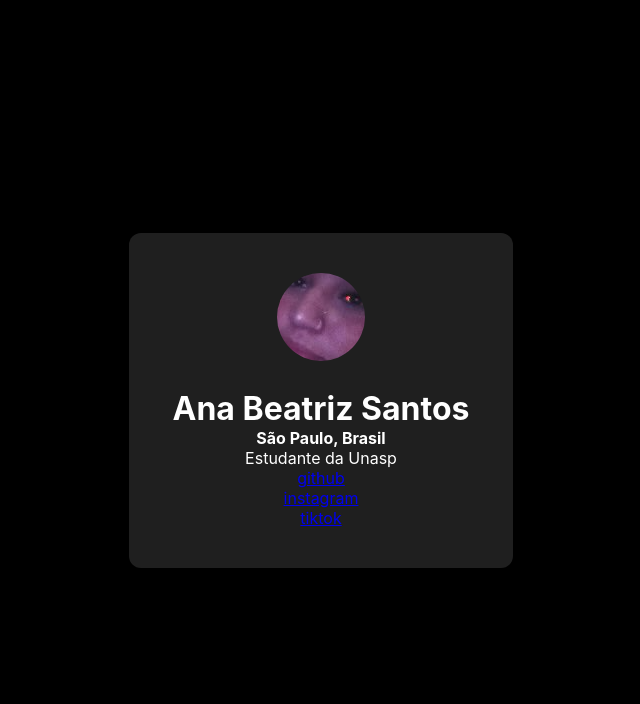
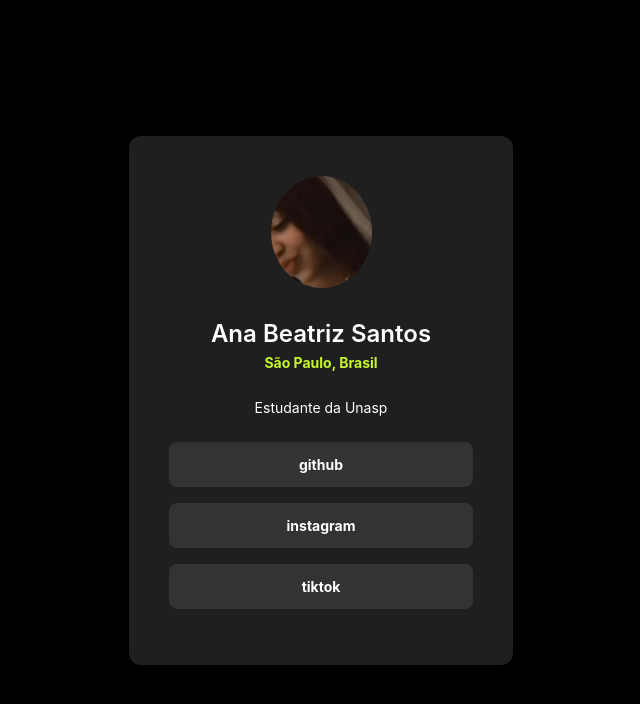
Before and after one commit to ana-beatrizzz/link-tree, a plain HTML site: page index.html in a window 1280 px wide. Shown: the whole page, without its empty margins (319-959 px from the left). Drawn offline with Linux system fonts and the light colour scheme.

Commit message:
trabalho finalizado

```diff
--- a/index.html
+++ b/index.html
@@ -8,7 +8,7 @@
 </head>
 <body>
     <div>
-        <img src="bsantos.png" alt="">
+        <img src="Screenshot_4.png" alt="">
         <h1>Ana Beatriz Santos</h1>
         <strong>São Paulo, Brasil</strong>
         <p>Estudante da Unasp</p>
--- a/style.css
+++ b/style.css
@@ -41,3 +41,43 @@
        list-style: none;
        color: var(--white);
    }
+   h1{
+
+    font-size: 24px;
+    font-weight: 600;
+    line-height: 150%;
+}
+
+strong{
+    margin-block: 24px;
+    font-size: 14px;
+    line-height: 150%;
+    color: var(--neon-green);
+}
+
+p{
+    margin-block: 24px;
+    font-size: 14px;
+    line-height: 150%;
+}
+
+ a{
+    display: block;
+    background-color: var(--grey);
+    margin-bottom: 16px;
+    text-decoration: none;
+    border-radius: 8px;
+    padding: 12px;
+    font-size: 14px;
+    font-weight: 700;
+    line-height: 21px;
+    color: var(--white);
+ }
+
+
+
+a:hover{
+    background-color: var(--neon-green);
+    color: var(--white);
+    transition: 4s;
+}
```
Also changed, not shown: Screenshot_4.png (added), bsantos.png (deleted).
